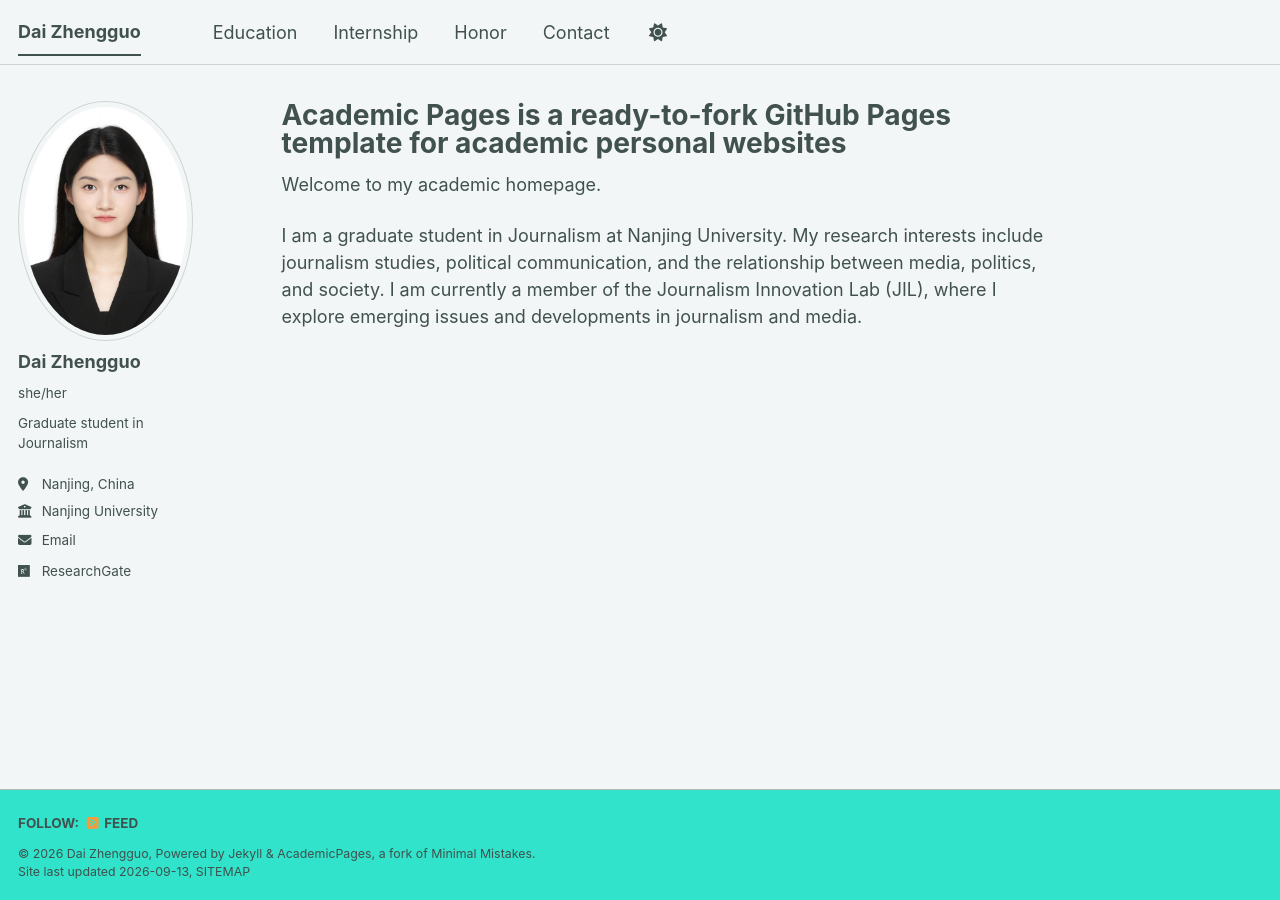
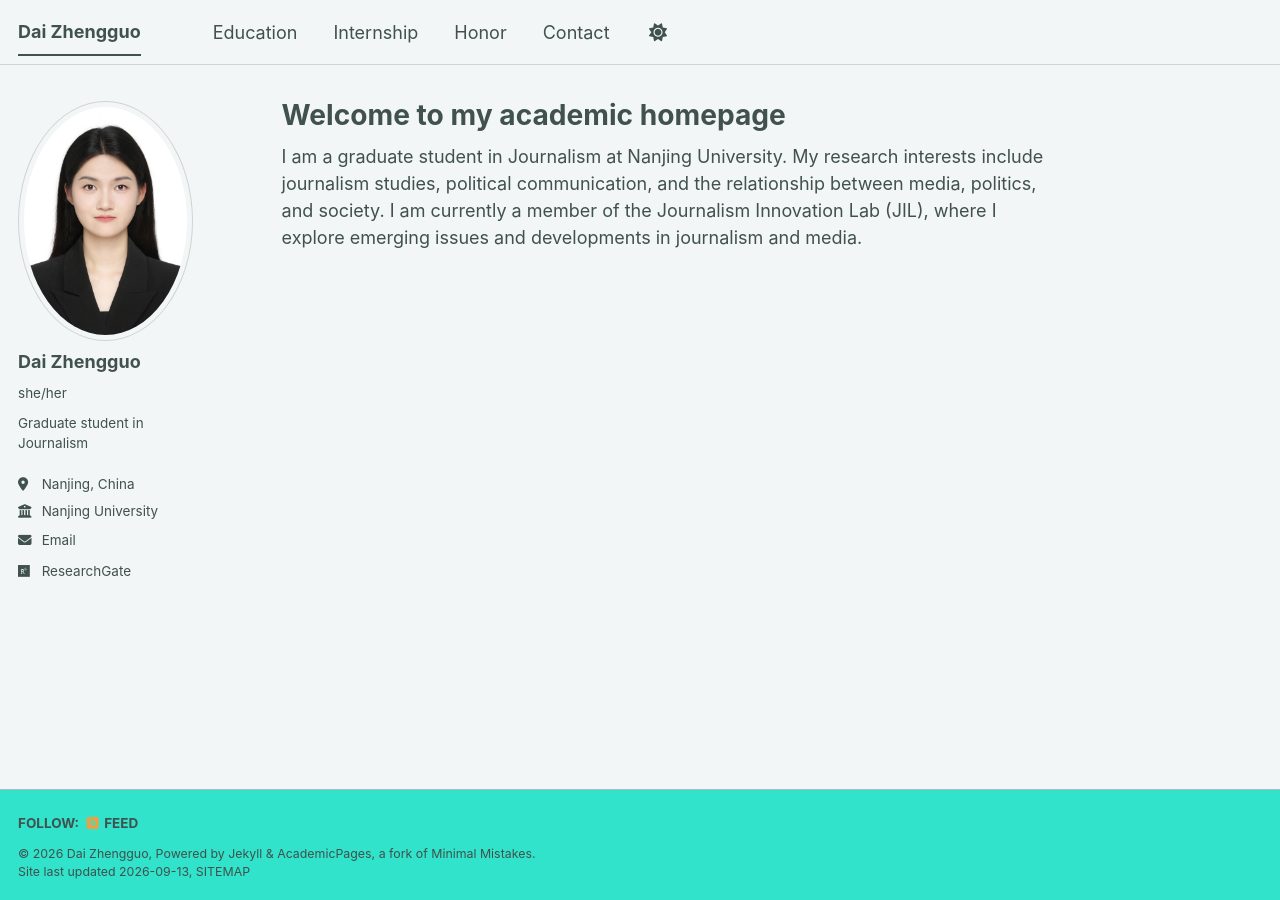
Before and after one commit to ffszsxy/ffszsxy.github.io, a Jekyll site: the page built from _pages/about.md, in a window 1280 px wide. Built offline with Jekyll 4.4.1, drawn with Linux system fonts in a browser that asks for light colours; a style sheet for code colours, icons or effects is not loaded.

Commit message:
Update about.md

```diff
--- a/_pages/about.md
+++ b/_pages/about.md
@@ -1,11 +1,9 @@
 ---
 permalink: /
-title: "Academic Pages is a ready-to-fork GitHub Pages template for academic personal websites"
+title: "Welcome to my academic homepage"
 author_profile: true
 redirect_from:
   - /about/
   - /about.html
 ---
-Welcome to my academic homepage.
-
 I am a graduate student in Journalism at Nanjing University. My research interests include journalism studies, political communication, and the relationship between media, politics, and society. I am currently a member of the Journalism Innovation Lab (JIL), where I explore emerging issues and developments in journalism and media.
```
